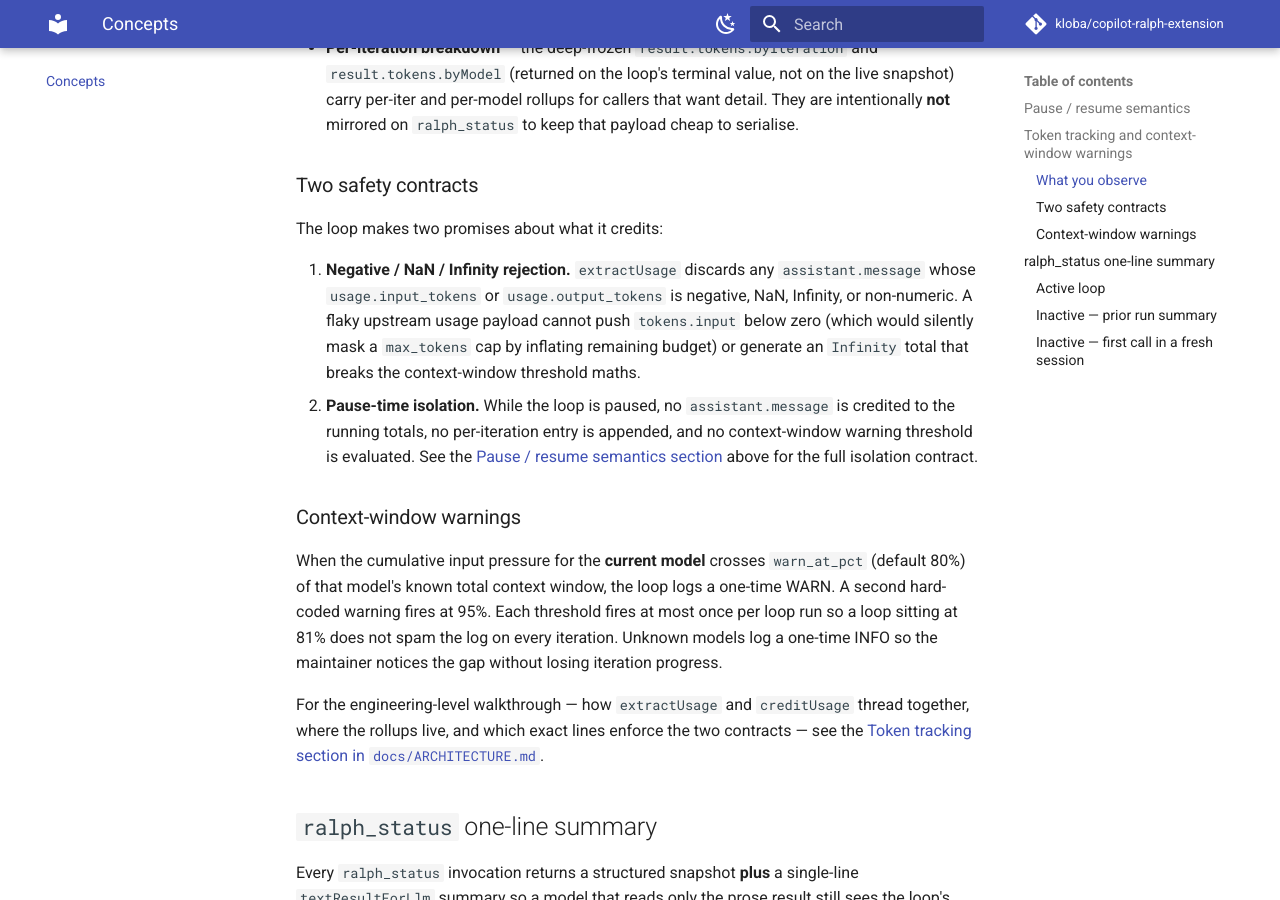
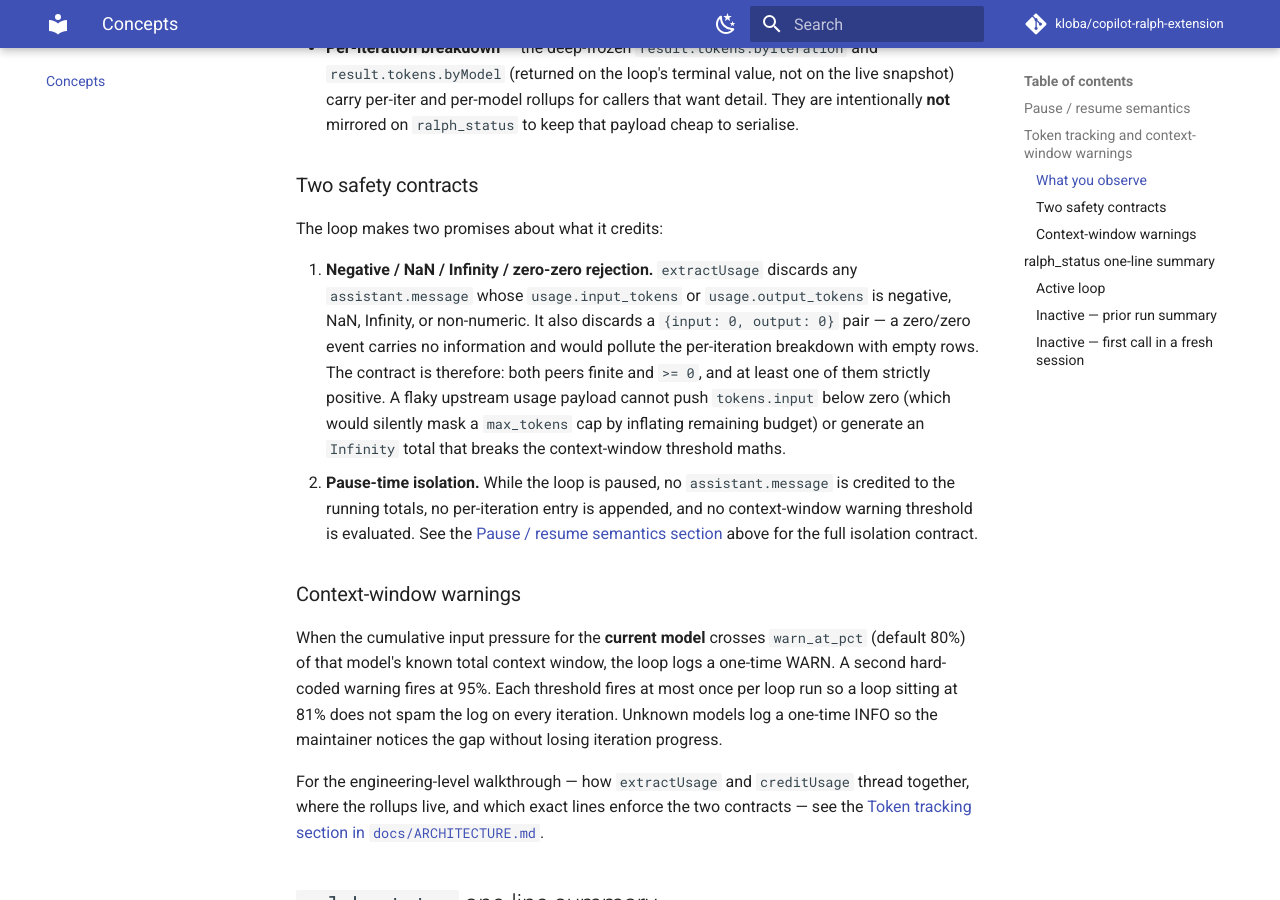
Before and after one commit to kloba/copilot-ralph-extension, an MkDocs documentation site: the page built from docs/concepts.md, in a window 1280 px wide and 900 px high, scrolled down 2834 px. Built offline with MkDocs 1.6.1 and Material for MkDocs 9.7.7, drawn with Linux system fonts in a browser that asks for light colours; comment, search, counter and statistics services are not loaded.

Commit message:
docs(concepts): document zero/zero-pair rejection in token-credit contract
The "Two safety contracts" bullet in docs/concepts.md drifted from
the actual isCreditableTokenPair contract in extension/handler.mjs.
The doc listed only "negative / NaN / Infinity" rejection, missing
the (input > 0 || output > 0) clause: {input: 0, output: 0} events
ARE silently dropped because a zero/zero event carries no
information. ARCHITECTURE.md already had the correct
"at least one positive" wording — concepts.md is now consistent.
A drift-guard test pins both the zero/zero phrase and the
at-least-one-positive clause so the wording cannot regress.

Co-authored-by: Copilot <223556219+Copilot@users.noreply.github.com>
Co-authored-by: copilot-ralph <copilot-ralph@users.noreply.github.com>

```diff
--- a/docs/concepts.md
+++ b/docs/concepts.md
@@ -130,13 +130,18 @@ window pressure climb in real time.
 
 The loop makes two promises about what it credits:
 
-1. **Negative / NaN / Infinity rejection.** `extractUsage` discards
-   any `assistant.message` whose `usage.input_tokens` or
-   `usage.output_tokens` is negative, NaN, Infinity, or non-numeric.
-   A flaky upstream usage payload cannot push `tokens.input` below
-   zero (which would silently mask a `max_tokens` cap by inflating
-   remaining budget) or generate an `Infinity` total that breaks
-   the context-window threshold maths.
+1. **Negative / NaN / Infinity / zero-zero rejection.**
+   `extractUsage` discards any `assistant.message` whose
+   `usage.input_tokens` or `usage.output_tokens` is negative, NaN,
+   Infinity, or non-numeric. It also discards a `{input: 0,
+   output: 0}` pair — a zero/zero event carries no information and
+   would pollute the per-iteration breakdown with empty rows. The
+   contract is therefore: both peers finite and `>= 0`, and at
+   least one of them strictly positive. A flaky upstream usage
+   payload cannot push `tokens.input` below zero (which would
+   silently mask a `max_tokens` cap by inflating remaining budget)
+   or generate an `Infinity` total that breaks the context-window
+   threshold maths.
 2. **Pause-time isolation.** While the loop is paused, no
    `assistant.message` is credited to the running totals, no
    per-iteration entry is appended, and no context-window warning
```
Also changed, not shown: CHANGELOG.md (+15 -0 lines), 1 other file.
